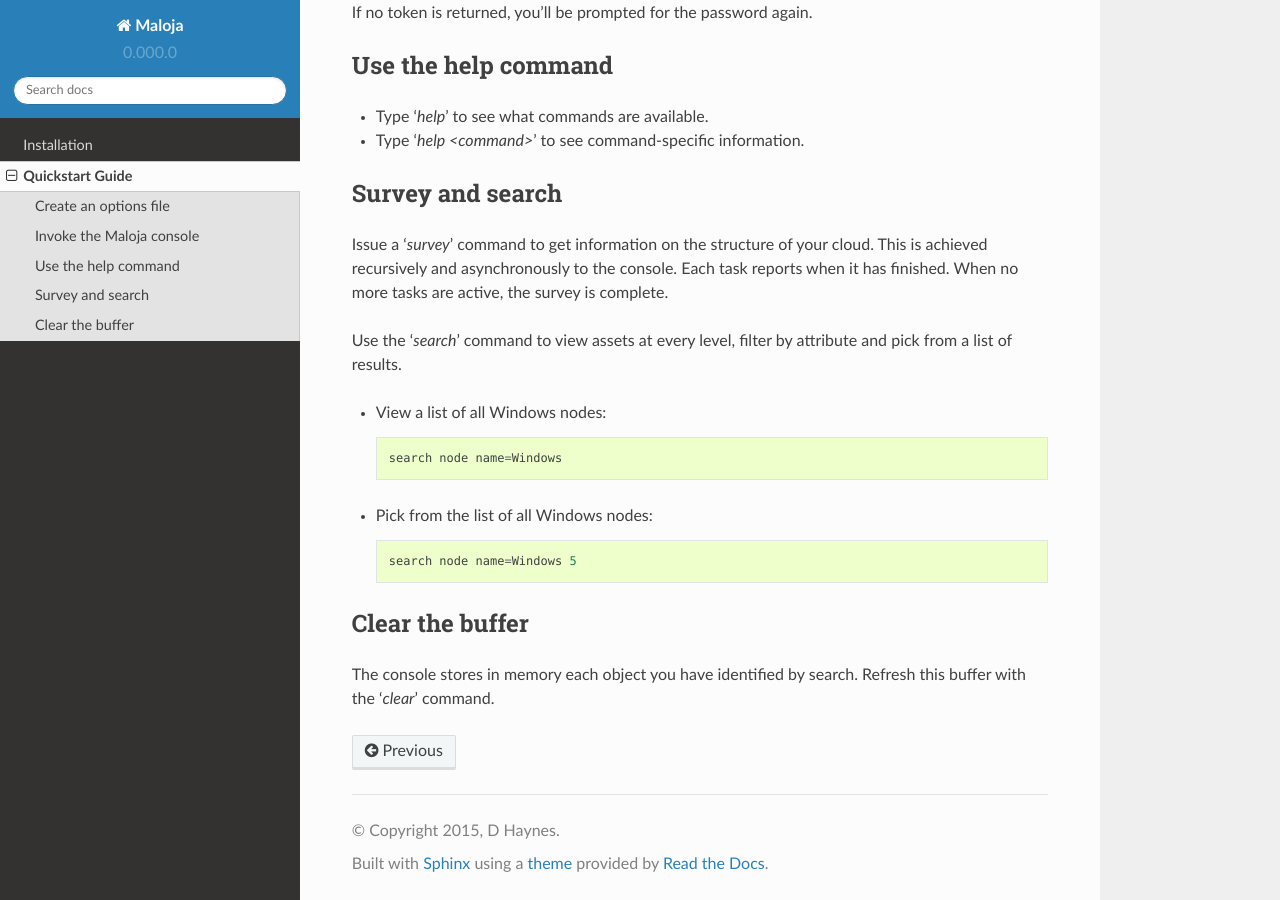
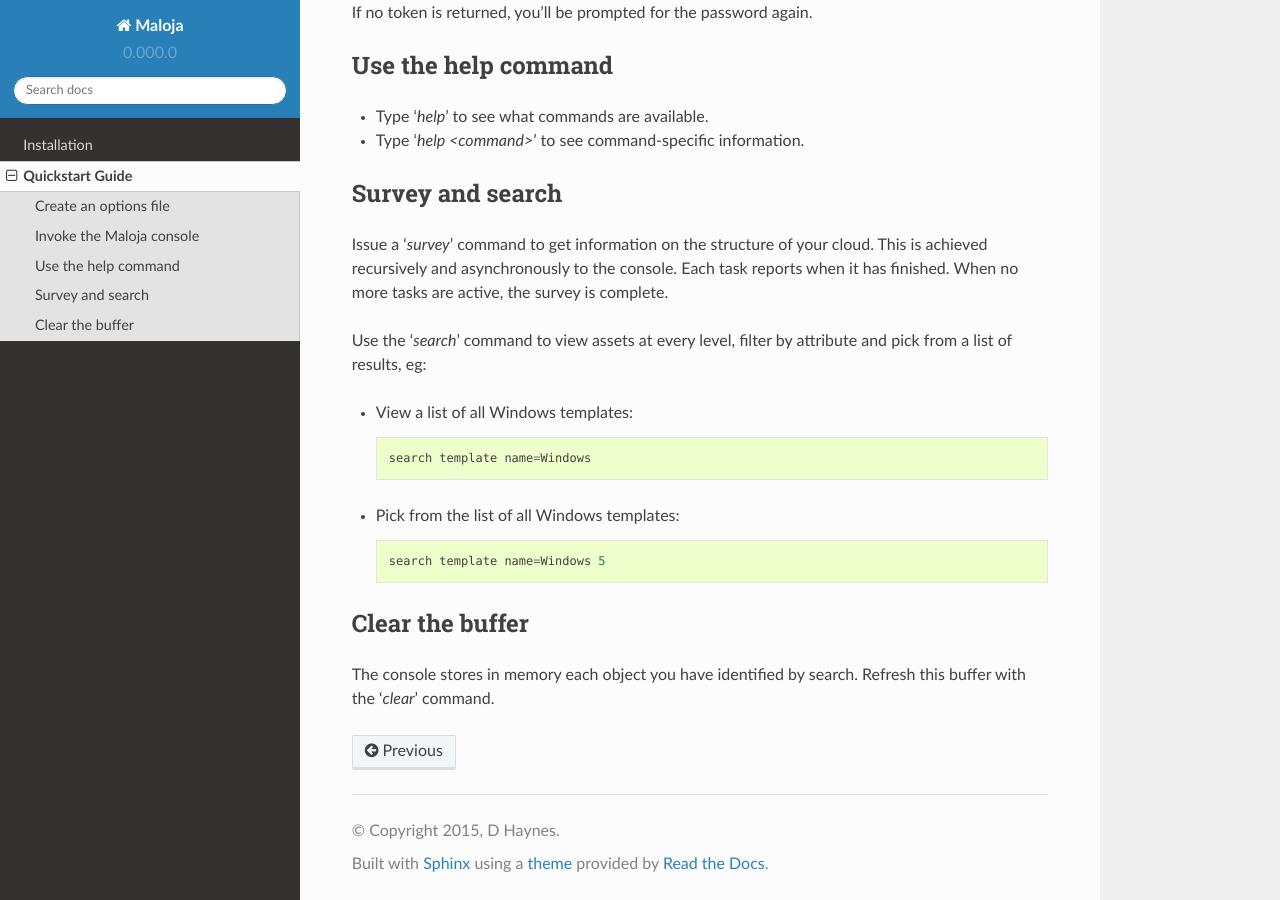
Before and after one commit to UKCloud/maloja, a Sphinx documentation site: the page built from maloja/doc/quickstart.rst, in a window 1280 px wide and 900 px high, scrolled down 902 px. Built offline with Sphinx 7.4.7 and the Read the Docs theme 2.0.0, drawn with Linux system fonts in a browser that asks for light colours.

Commit message:
Minor doc fix.

```diff
--- a/maloja/doc/quickstart.rst
+++ b/maloja/doc/quickstart.rst
@@ -52,15 +52,15 @@ task reports when it has finished. When no more tasks are active, the survey is
 complete.
 
 Use the '`search`' command to view assets at every level, filter by attribute and
-pick from a list of results.
+pick from a list of results, eg:
 
-* View a list of all Windows nodes::
+* View a list of all Windows templates::
 
-    search node name=Windows
+    search template name=Windows
 
-* Pick from the list of all Windows nodes::
+* Pick from the list of all Windows templates::
 
-    search node name=Windows 5
+    search template name=Windows 5
 
 Clear the buffer
 ~~~~~~~~~~~~~~~~
```
